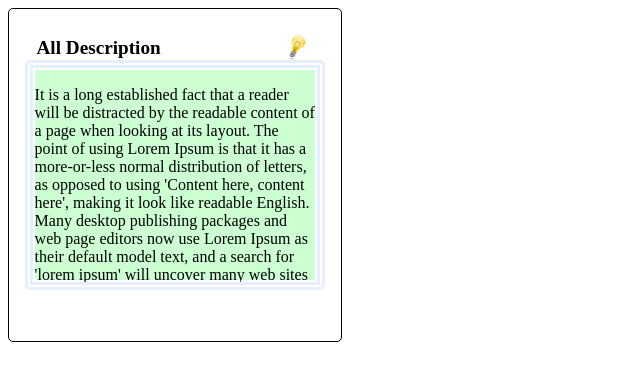
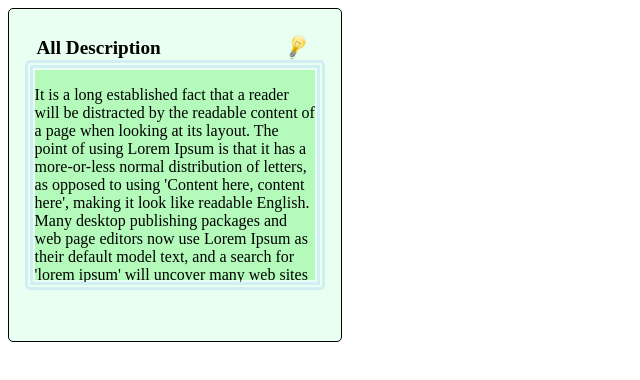
Before and after one commit to MaryiaNikanava/Homework, a plain HTML site: page form/index.html in a window 1280 px wide. Shown: the whole page, without its empty margins (0-640 px from the left). Drawn offline with Linux system fonts and the light colour scheme.

Commit message:
Add files via upload

```diff
--- a/form/index.html
+++ b/form/index.html
@@ -2,7 +2,7 @@
 <html>
 
 <head>
-    <title>Zadanie 6</title>
+    <title>Text</title>
     <link rel="stylesheet" type="text/css" href="style.css">
 
 <body>
--- a/form/style.css
+++ b/form/style.css
@@ -3,7 +3,7 @@
     height: 300px;
     border: solid 1px black;
     border-radius: 5px;
-    background-color: rgb(255, 255, 255);
+    background-color: rgb(233, 255, 241);
     padding: 1em;
 }
 
@@ -21,7 +21,7 @@ h1 {
     height: 70%;
     overflow: auto;
     padding: 0.5em 3.5em 0.5em 0.5em;
-    background-color: rgb(204, 255, 209);
+    background-color: rgb(180, 251, 187);
     border-radius: 5px;
     border: double .5em rgba(0, 102, 255, .1);
     padding: 0.1em;
```
